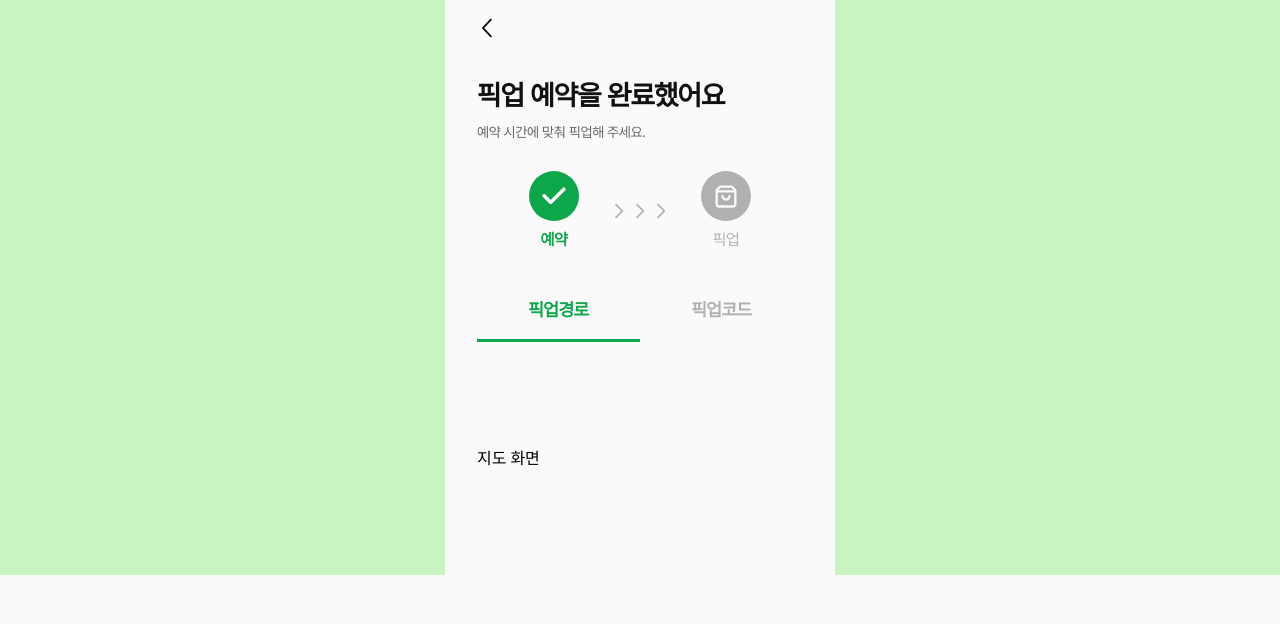
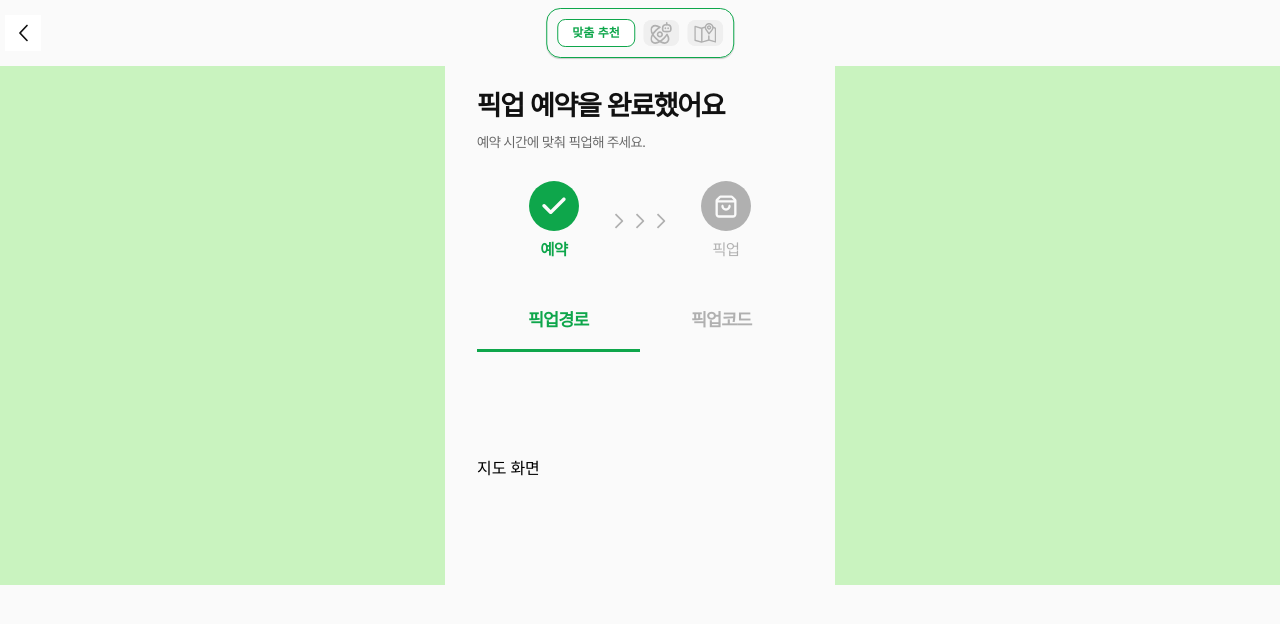
Before and after one commit to AllDaySideProject/Frontend, a React (Create React App) app: page /pickup in a window 1280 px wide. Shown: the top 624 px of the page. Built offline with nearby package versions, Linux system fonts and the light colour scheme; no server answers.

Commit message:
✨ header 제작 및 적용

```diff
--- a/src/components/HeaderArrow.jsx
+++ b/src/components/HeaderArrow.jsx
@@ -1,22 +1,83 @@
 import "./HeaderArrow.scss";
 
-import React from 'react'
-import ScreenContainer from './ScreenContainer'
-import { useNavigate } from 'react-router-dom'
+import React, { useEffect, useState } from "react";
+import { useNavigate, useLocation } from "react-router-dom";
 
 import BACK from "../assets/back.svg";
+import AiIcon from "../assets/manuHeader/ai_header.svg";
+import MapIcon from "../assets/manuHeader/map_header.svg";
+import SuggestionIcon from "../assets/manuHeader/suggestion_header.svg";
 
-export const HeaderArrow = () => {
-  // const navigate=useNavigate();
-  // const handleClick=()=>{
-  //   navigate(-1);
-  // }
+export const HeaderArrow = ({ initialMode = "suggestion" }) => {
+  const [mode, setMode] = useState(initialMode); // 'suggestion' | 'ai' | 'map'
+  const navigate = useNavigate();
+  const location = useLocation();
+
+  // 경로에 맞춰 활성 탭 동기화
+  useEffect(() => {
+    const p = location.pathname.toLowerCase();
+    if (p.startsWith("/menuselect")) setMode("suggestion");
+    else if (p.startsWith("/aisuggest")) setMode("ai");
+    else if (p.startsWith("/menu/map") || p === "/map") setMode("map");
+  }, [location.pathname]);
+
+  const goBack = () => navigate(-1);
+
+  const select = (nextMode) => {
+    setMode(nextMode);
+    if (nextMode === "suggestion") navigate("/menuselect");
+    else if (nextMode === "ai") navigate("/aiSuggest");
+    else if (nextMode === "map") navigate("/Map");
+  };
+
   return (
-    <ScreenContainer>
-      {/* <p onClick={handleClick}>{'<'}</p> */}
-      <div className = "arrowContainer">
-        <img src = { BACK } />
+      <div className="HeaderBar">
+        <button className="BackButton" onClick={goBack} aria-label="뒤로가기">
+          <img src={BACK} alt="" />
+        </button>
+
+        <div className="SwitchGroup" role="tablist" aria-label="모드 전환">
+          {/* 왼쪽: 맞춤 추천 */}
+          <button
+            type="button"
+            className={`SwitchBtn ${mode === "suggestion" ? "active" : ""}`}
+            role="tab"
+            aria-selected={mode === "suggestion"}
+            onClick={() => select("suggestion")}
+            title="맞춤 추천"
+          >
+            <img className="btn-icon" src={SuggestionIcon} alt="" />
+            {mode === "suggestion" && <span className="btn-label">맞춤 추천</span>}
+          </button>
+
+          {/* 가운데: AI 추천 */}
+          <button
+            type="button"
+            className={`SwitchBtn ${mode === "ai" ? "active" : ""}`}
+            role="tab"
+            aria-selected={mode === "ai"}
+            onClick={() => select("ai")}
+            title="AI 추천"
+          >
+            <img className="btn-icon" src={AiIcon} alt="" />
+            {mode === "ai" && <span className="btn-label">AI 추천</span>}
+          </button>
+
+          {/* 오른쪽: 지도 */}
+          <button
+            type="button"
+            className={`SwitchBtn ${mode === "map" ? "active" : ""}`}
+            role="tab"
+            aria-selected={mode === "map"}
+            onClick={() => select("map")}
+            title="지도"
+          >
+            <img className="btn-icon" src={MapIcon} alt="" />
+            {mode === "map" && <span className="btn-label">지도</span>}
+          </button>
+        </div>
       </div>
-    </ScreenContainer>
-  )
-}
+  );
+};
+
+export default HeaderArrow;
--- a/src/components/HeaderArrow.scss
+++ b/src/components/HeaderArrow.scss
@@ -1,12 +1,70 @@
-.arrowContainer {
-    display: flex;
-    // width: 24.375rem;
-    padding: 1.125rem 0 1.12rem 0;
-    flex-direction: column;
+.HeaderBar {
+  padding: 5px;
+  display: flex;
+  align-items:center;
+  height: 56px;;
+}
 
-    img {
-        width: 1.25rem;
-        height: 1.25rem;
-        aspect-ratio: 1/1;
-    }
+.BackButton {
+  display: grid;
+  place-items: center;
+  width: 36px;
+  height: 36px;
+  border: none;
+  background: #ffffff;
+  cursor: pointer;
 }
+
+.SwitchGroup {
+  display: flex;
+  align-items: center;
+  gap:8px;
+  padding: 10px;
+  border-radius: 14px;
+  border: 1px solid #0EA64B;
+  box-shadow: 0 1px 1px rgba(0, 0, 0, 0.2);
+
+  position: absolute;
+  left:50%;
+  transform: translateX(-50%);
+
+}
+
+/* 각 버튼: 비활성은 아이콘만, 활성은 초록 pill + 라벨 */
+.SwitchBtn {
+  display: inline-flex;
+  align-items: center;
+  gap: 8px;
+  border: 1px solid transparent;
+  border-radius: 8px;
+  cursor: pointer;
+}
+
+.SwitchBtn .btn-icon {
+  width: 22px;
+  height: 22px;
+  display: block;
+}
+
+.SwitchBtn .btn-label {
+  display: none;            /* 비활성일 땐 라벨 숨김 */
+}
+
+.SwitchBtn.active {
+  padding: 7px 14px;
+  border-color: #0EA64B;
+  background: #fff;
+}
+
+.SwitchBtn.active .btn-icon {
+  display: none;   /* 라벨이 보일 때 아이콘 숨김 */
+  filter: none;
+}
+
+.SwitchBtn.active .btn-label {
+  display: inline;
+  color: #0EA64B;
+  font-weight: 600;
+  font-size: 12px;
+  line-height: 1;
+}
--- a/src/pages/aiSuggestion/AiSuggestion.jsx
+++ b/src/pages/aiSuggestion/AiSuggestion.jsx
@@ -1,5 +1,4 @@
 import React, {useEffect, useRef, useState} from 'react'
-import { HeaderArrow } from '../../components/HeaderArrow'
 import ScreenContainer from '../../components/ScreenContainer'
 import { Menu } from '../menuSelection/components/Menu'
 import { StoreSelectionModal } from '../menuSelection/components/StoreSelectionModal'
@@ -9,7 +8,7 @@ import diet from '../../assets/aiSuggestion/diet.svg'
 import bulkUp from '../../assets/aiSuggestion/bulk_up.svg'
 import lowBloodSuger from '../../assets/aiSuggestion/low_blood_sugar.svg'
 import lowCarBo from '../../assets/aiSuggestion/low_carbohydrate.svg'
-
+import HeaderArrow from '../../components/HeaderArrow'
 import './AiSuggestion.scss'
 
 const link="https://via.placeholder.com/100"
@@ -77,6 +76,7 @@ export const AiSuggestion = () => {
 
   return (
     <ScreenContainer>
+      <HeaderArrow/>
       <div className='AiSuggestionLayout'>
         <div className='AiSuggestionTitle'>오늘 이런 메뉴는 어떠세요?</div>
         <div className='AiSuggestionContent'>AI가 픽한 테마 별 오늘의 밥상을 만나보세요</div>
--- a/src/pages/menuSelection/MenuSelection.jsx
+++ b/src/pages/menuSelection/MenuSelection.jsx
@@ -1,7 +1,7 @@
 import React ,{useState}from 'react'
 import {Menu} from './components/Menu'
 import ScreenContainer from '../../components/ScreenContainer';
-import { HeaderArrow } from './components/HeaderArrow';
+import HeaderArrow from '../../components/HeaderArrow';
 import './MenuSelection.scss'
 import { CompleteButton } from './components/CompleteButton';
 import { StoreSelectionModal } from './components/StoreSelectionModal';
```
